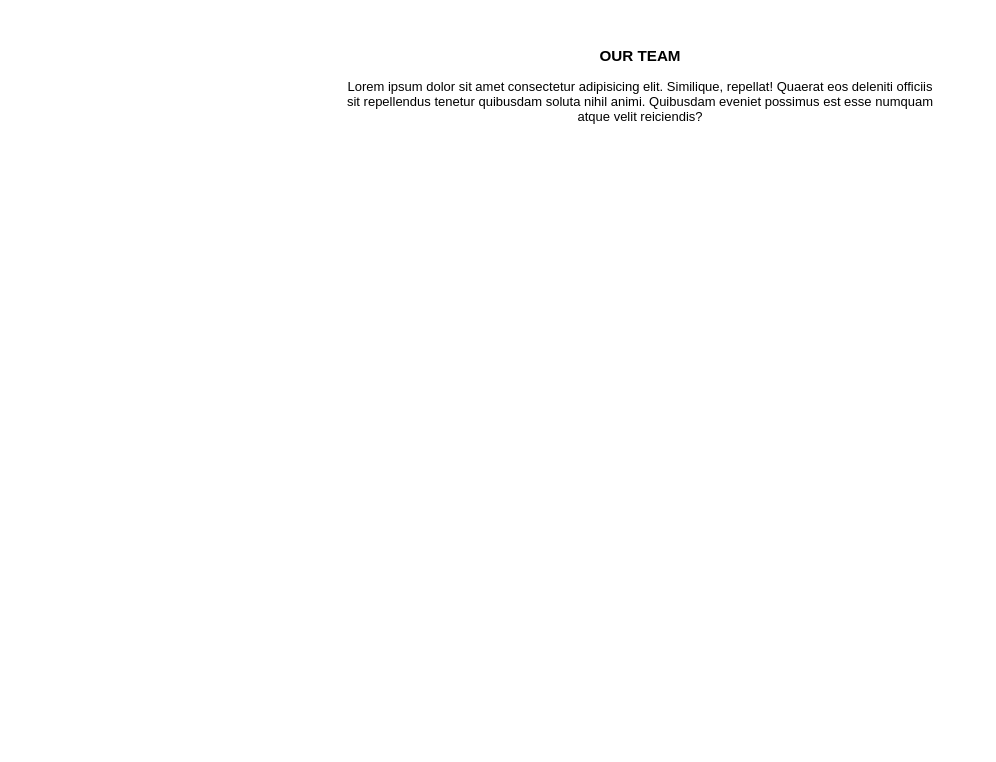
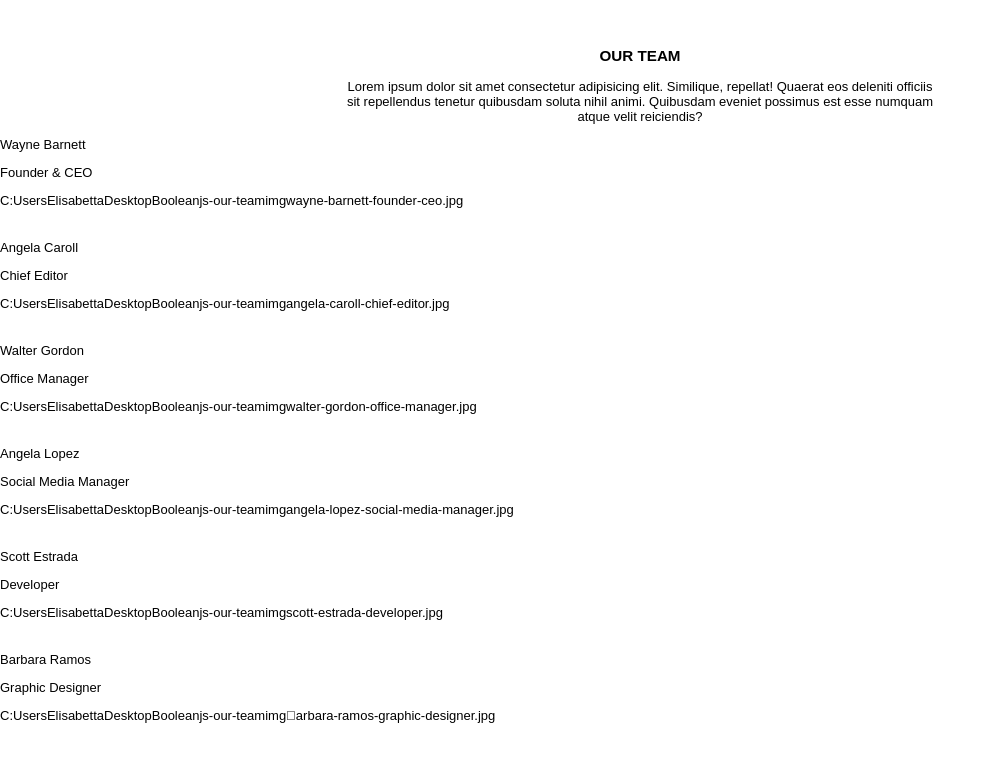
Before and after one commit to ElisabettaMirti/js-our-team, a plain HTML site: page index.html in a window 1280 px wide. Shown: the whole page, without its empty margins (0-996 px from the left). Drawn offline with Linux system fonts and the light colour scheme.

Commit message:
stampati gli elementi nel DOM come stringhe

```diff
--- a/css/style.css
+++ b/css/style.css
@@ -16,3 +16,7 @@ header{
     width: 600px;
     margin: 0 auto;
 }
+
+.container>article.card{
+    margin-bottom: 2rem;
+}
--- a/js/script.js
+++ b/js/script.js
@@ -36,6 +36,24 @@ const ourTeam = [
     }
 ]
 
+
+//stampa in console
 for (let key in ourTeam) {
-    console.log(ourTeam[key]);
+    console.log(key, ourTeam[key]);
 }
+
+
+//stampa elementi in pagina come stringhe
+const containerEl = document.querySelector('div.container');
+
+for (let i = 0; i < ourTeam.length; i++){
+    const cardEl = document.createElement('article');
+    cardEl.classList.add('card');
+    containerEl.appendChild(cardEl);
+    let membroTeam = ourTeam[i];
+    for (const key in ourTeam[i]) {
+        let pEl = document.createElement('p');
+            pEl.append(membroTeam[key]);
+            cardEl.appendChild(pEl);
+    }
+}
```
